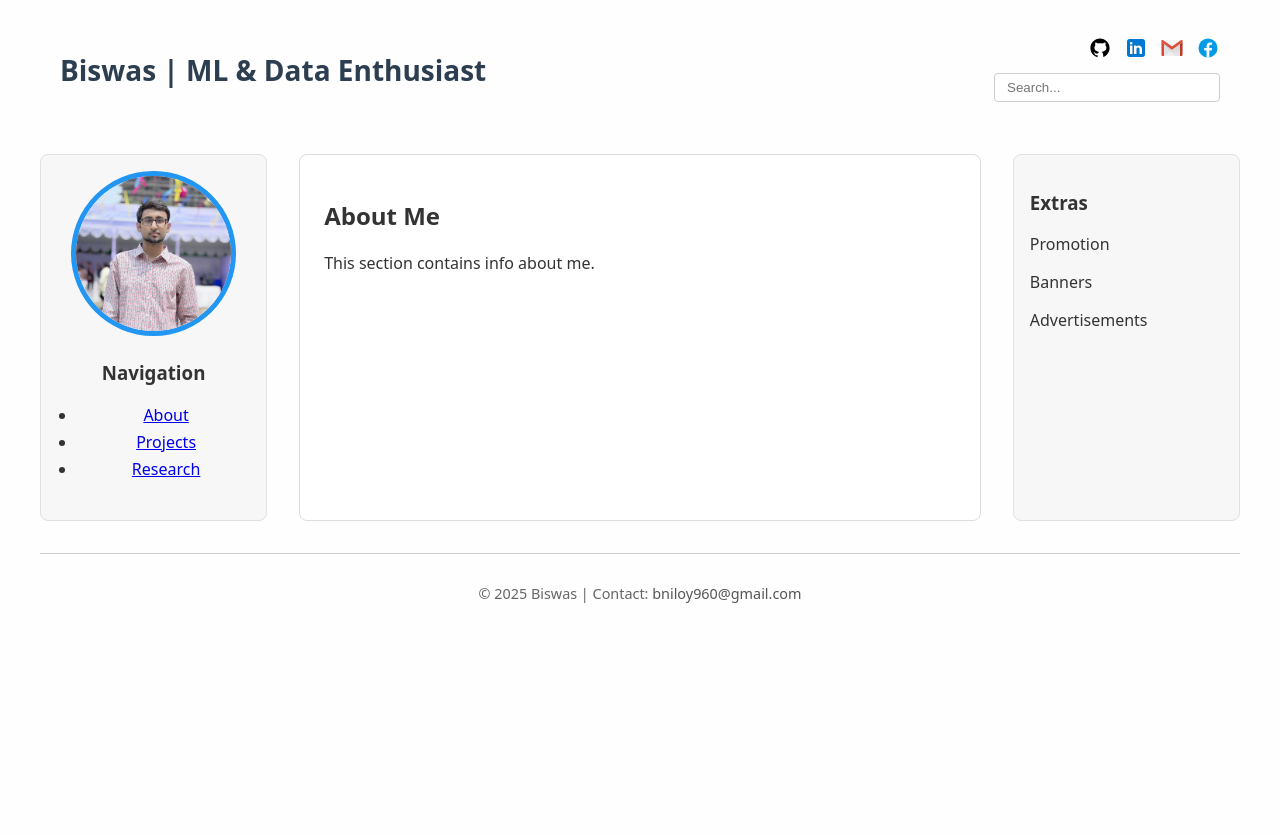
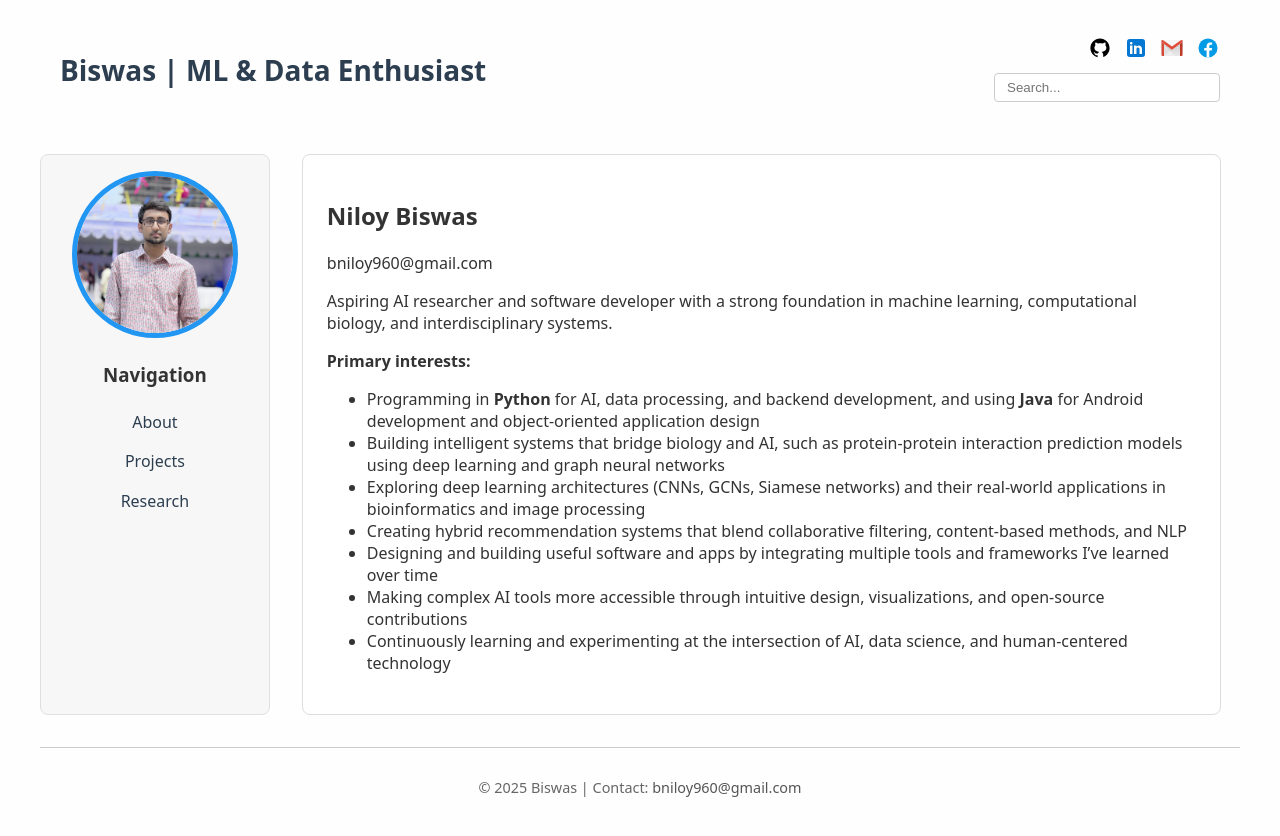
Before and after one commit to Niloy077/Niloy077.github.io, a Jekyll site: the page built from index.markdown, in a window 1280 px wide. Shown: the top 836 px of the page. Built offline with Jekyll 4.4.1, drawn with Linux system fonts in a browser that asks for light colours.

Commit message:
updating sections

```diff
--- a/_layouts/home.html
+++ b/_layouts/home.html
@@ -68,10 +68,23 @@
       </aside>
 
       <section class="main-content">
-        <div id="about" class="content-section" >
-          <h2>About Me</h2>
-          <p>This section contains info about me.</p>
+        <div id="about" class="content-section">
+          <h2>Niloy Biswas</h2>
+          <p>bniloy960@gmail.com</p>
+          <p>Aspiring AI researcher and software developer with a strong
+            foundation in machine learning, computational biology, and interdisciplinary systems.</p>
+            <p><strong>Primary interests:</strong></p>
+            <ul>
+              <li>Programming in <strong>Python</strong> for AI, data processing, and backend development, and using <strong>Java</strong> for Android development and object-oriented application design</li>
+              <li>Building intelligent systems that bridge biology and AI, such as protein-protein interaction prediction models using deep learning and graph neural networks</li>
+              <li>Exploring deep learning architectures (CNNs, GCNs, Siamese networks) and their real-world applications in bioinformatics and image processing</li>
+              <li>Creating hybrid recommendation systems that blend collaborative filtering, content-based methods, and NLP</li>
+              <li>Designing and building useful software and apps by integrating multiple tools and frameworks I’ve learned over time</li>
+              <li>Making complex AI tools more accessible through intuitive design, visualizations, and open-source contributions</li>
+              <li>Continuously learning and experimenting at the intersection of AI, data science, and human-centered technology</li>
+            </ul>
         </div>
+
 
         <div id="projects" class="content-section" style="display: none;">
           <h2>My Projects</h2>
@@ -84,12 +97,12 @@
         </div>
       </section>
 
-      <aside class="sidebar sidebar-right">
+      <!-- <aside class="sidebar sidebar-right">
         <h3>Extras</h3>
         <p>Promotion</p>
         <p>Banners</p>
         <p>Advertisements</p>
-      </aside>
+      </aside> -->
     </main>
 
 
--- a/assets/css/custom.css
+++ b/assets/css/custom.css
@@ -131,7 +131,7 @@ body {
   display: flex;
   flex-direction: column;
   align-items: flex-end;
-  gap: 0.5rem;
+  gap: .5rem;
 }
 
 .common-links {
@@ -160,8 +160,9 @@ body {
 /* === Layout Grid === */
 .content-area {
   display: grid;
-  grid-template-columns: 1fr 3fr 1fr;
+  grid-template-columns: 1fr 4fr;
   gap: 2rem;
+  margin-right:19px;
 }
 
 .sidebar {
@@ -185,14 +186,28 @@ body {
 }
 
 .sidebar-left ul {
-  padding-left: 20px; /* Adjust left padding to keep bullets closer */
-  margin: 0;
-  list-style-type: disc;
+  list-style: none; /* remove bullets */
+  padding-left: 0;
+  margin-top: 1rem;
 }
 
 .sidebar-left li {
-  padding-left: 5px; /* Reduce padding between bullet and text */
-  margin: 5px 0; /* Space between list items */
+  margin: 0.5rem 0;
+}
+.sidebar-left ul li a {
+  text-decoration: none;       /* remove underline */
+  color: #2c3e50;              /* dark text color */
+  font-weight: 500;
+  padding: 0.3rem 0.5rem;
+  display: inline-block;
+  border-radius: 5px;
+  transition: background 0.3s, color 0.3s, transform 0.2s;
+}
+
+.sidebar-left ul li a:hover {
+  background-color: #1abc9c;  /* subtle highlight */
+  color: white;               /* text turns white */
+  transform: translateX(5px); /* small slide effect */
 }
 
 /* === Footer === */
```
Also changed, not shown: 3 other files.
